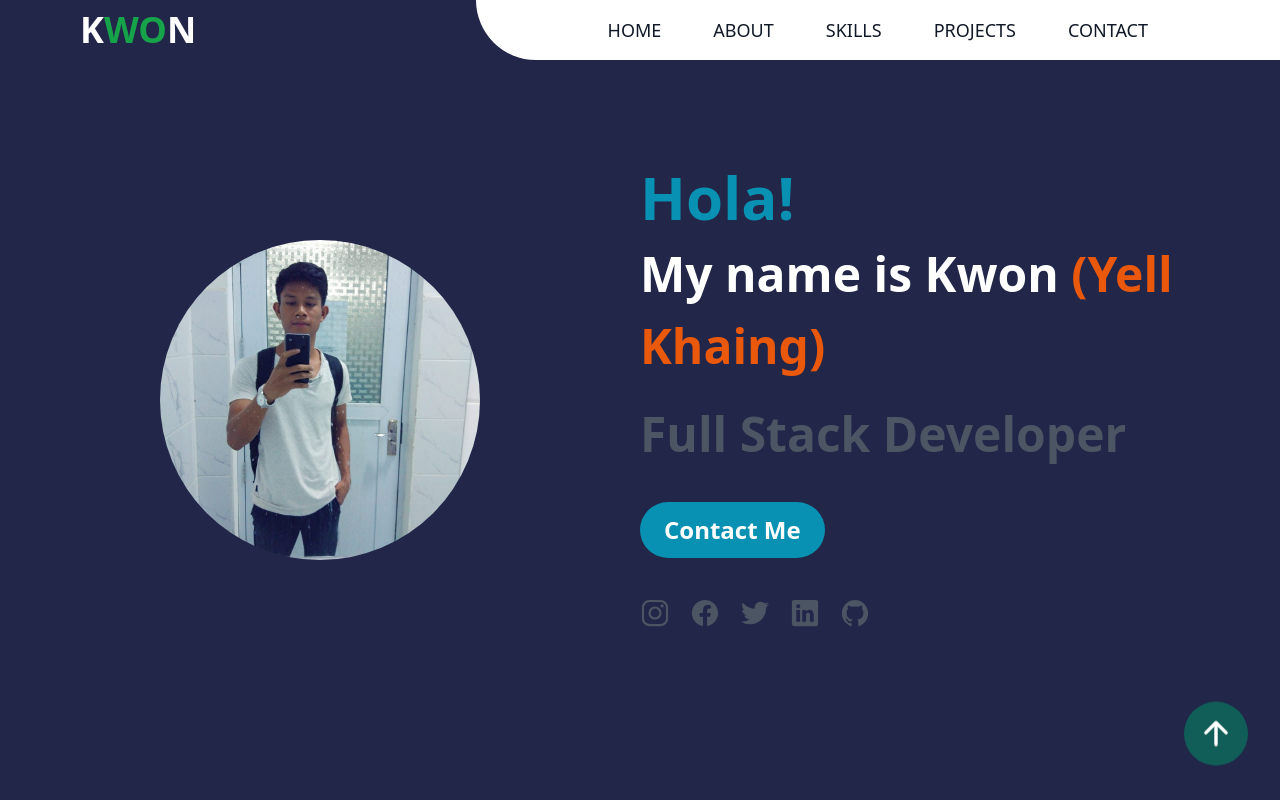
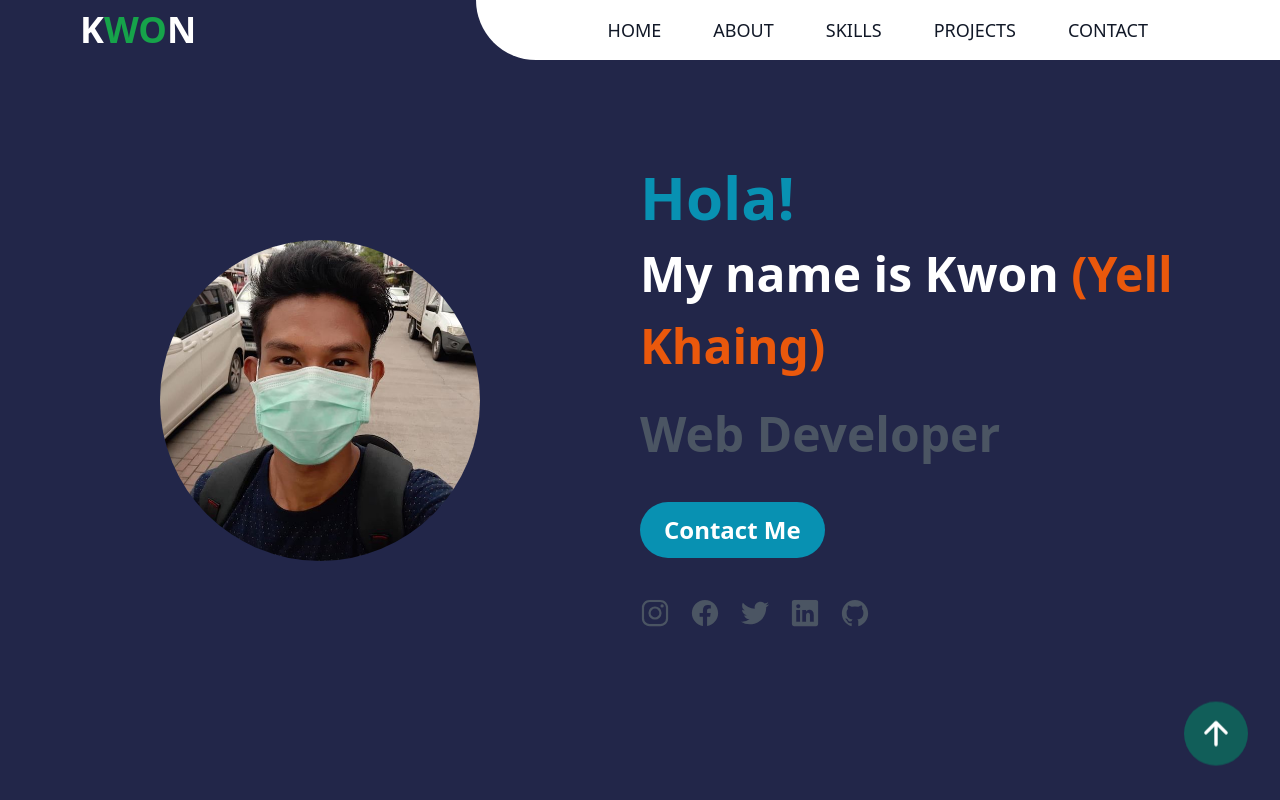
Before and after one commit to K-w-o-n/Portfolio, a React (Create React App) app: page / in a window 1280 px wide. Shown: the top 800 px of the page. Built offline with nearby package versions, Linux system fonts and the light colour scheme.

Commit message:
customize

```diff
--- a/src/Components/About.jsx
+++ b/src/Components/About.jsx
@@ -1,6 +1,6 @@
 import React from 'react'
 import resume from "../../src/assets/kwon.pdf"
-import aboutImg from "../../src/assets/images/pf1.jpg"
+import aboutImg from "../../src/assets/images/pf4.jpg"
 import { motion } from 'framer-motion'
 import { fadeIn } from '../Components/variants'
 
--- a/src/Components/Hero.jsx
+++ b/src/Components/Hero.jsx
@@ -1,5 +1,5 @@
 import React from 'react'
-import hero from "../assets/images/pf4.jpg"
+import hero from "../assets/images/pf1.jpg"
 import { motion } from 'framer-motion'
 import { fadeIn } from '../Components/variants'
 
@@ -44,7 +44,7 @@ const socialMedia = [
             </span>
           </h1>
           <h4 className="md:text-5xl text-4xl md:leading-normal leading font-bold text-gray-600 mt-4">
-            Full Stack Developer
+            Web Developer
           </h4>
           <button className="mt-8 btn-primary">Contact Me</button>
         </div>
```
